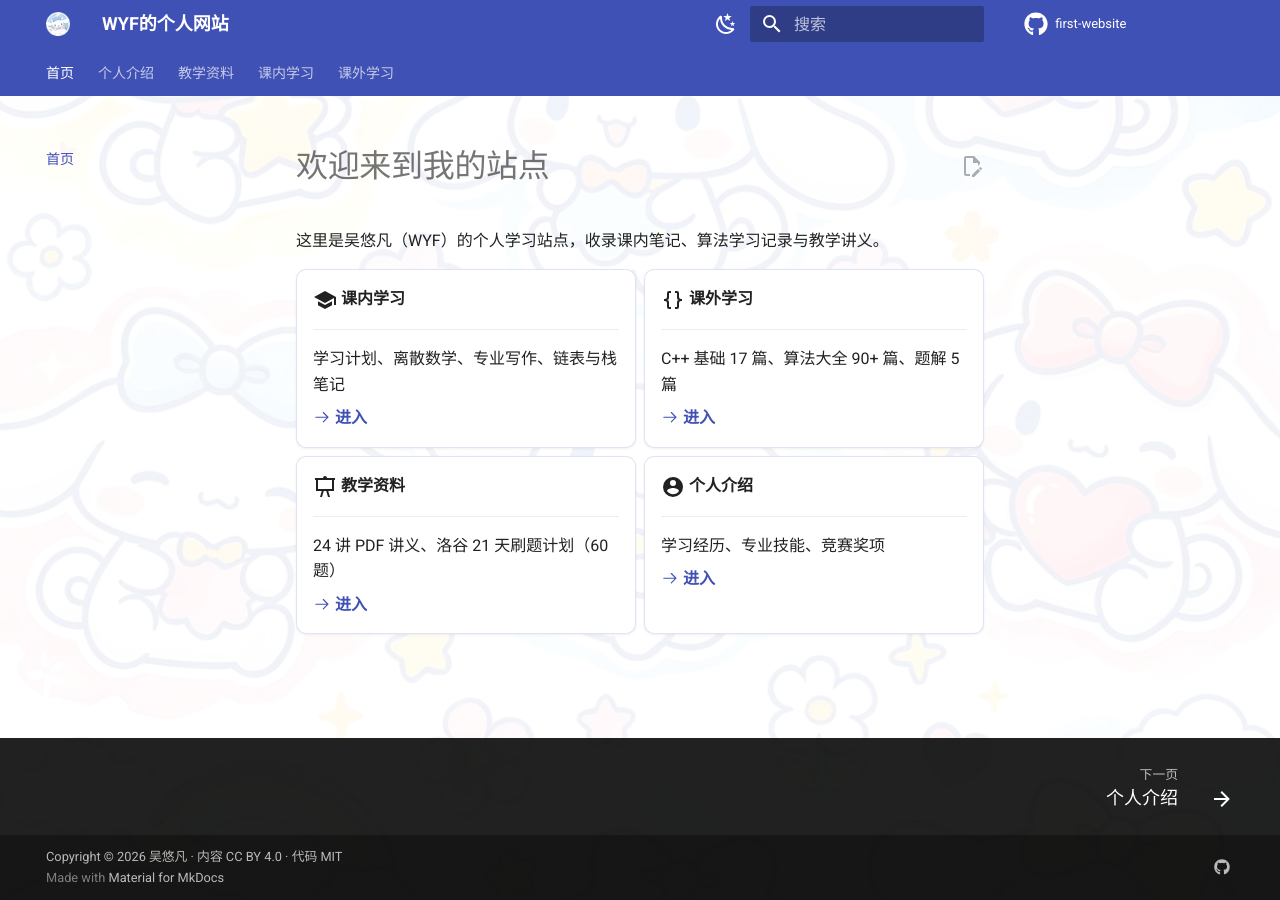
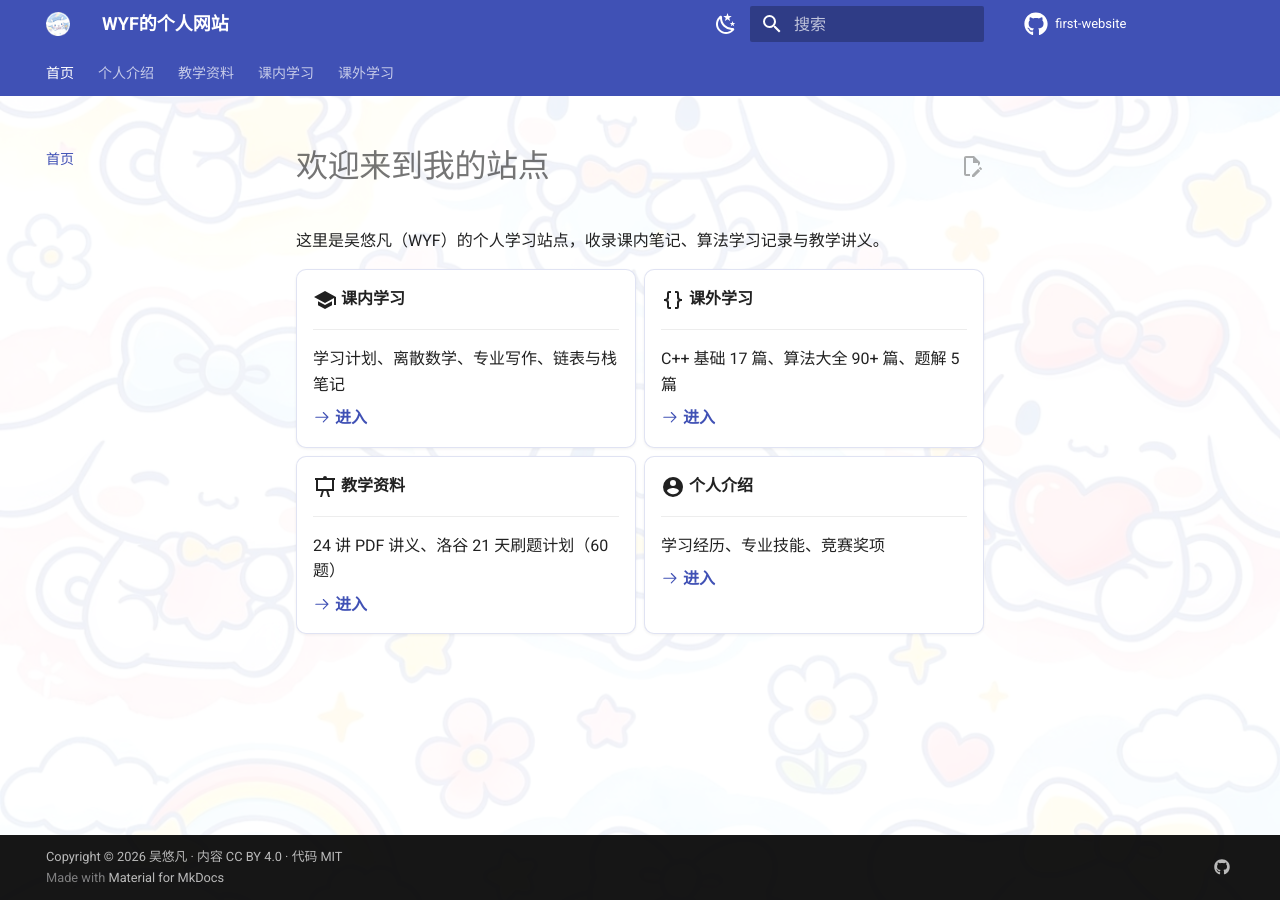
Before and after one commit to Ryan1702/first-website, an MkDocs documentation site: the page built from docs/index.md, in a window 1280 px wide. Built offline with MkDocs 1.6.1 and Material for MkDocs 9.7.7, drawn with Linux system fonts in a browser that asks for light colours; comment, search, counter and statistics services are not loaded.

Commit message:
去掉页面底部的上一页下一页导航

```diff
--- a/mkdocs.yml
+++ b/mkdocs.yml
@@ -197,7 +197,6 @@ theme:
     - navigation.tabs      # 使用 Tab 分类
     - navigation.top       # 返回顶部按钮
     - navigation.indexes   # 点击 Tab 可直接打开说明页
-    - navigation.footer    # 页面底部显示上一页 / 下一页
     - search.suggest       # 搜索补全
     - search.highlight     # 搜索高亮
     - content.code.copy    # 代码一键复制
```
